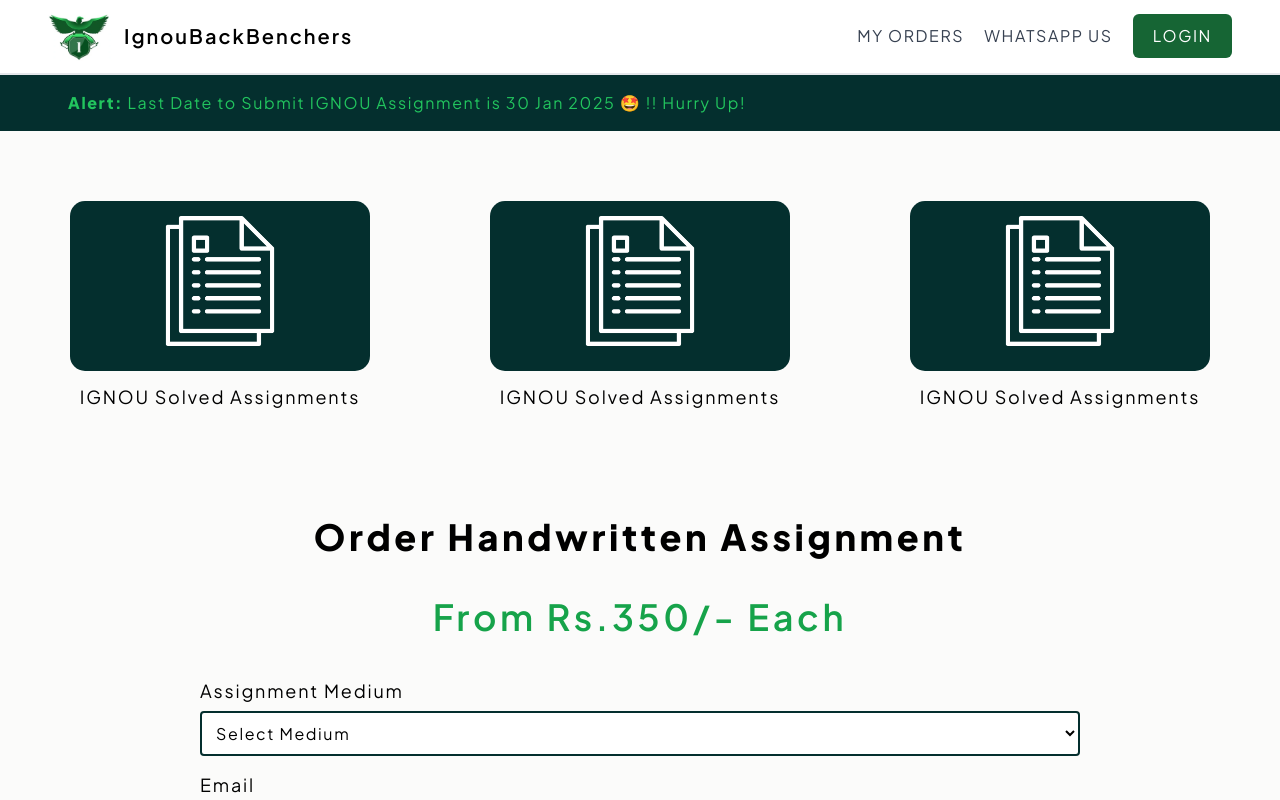
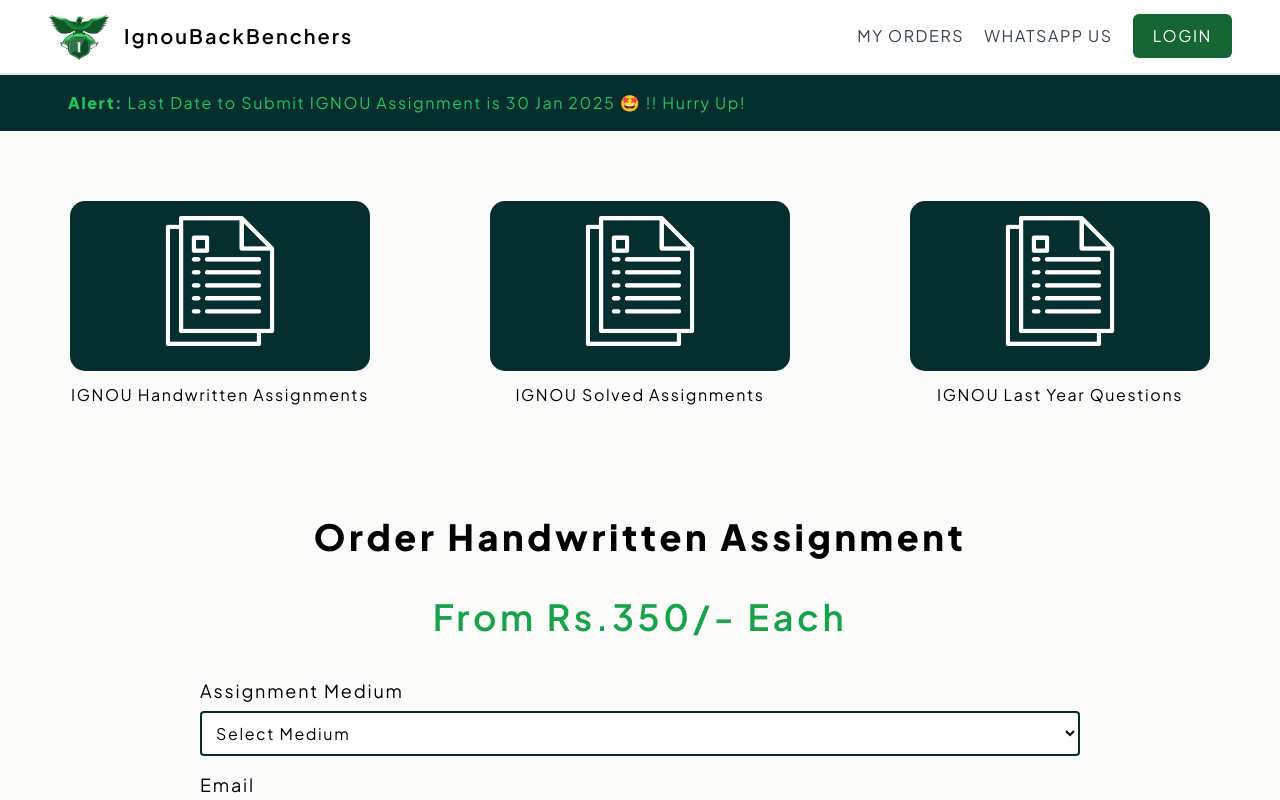
Before and after one commit to mesachinjakhar/ignoubackbenchers.com-nextjs, a Next.js app: page / in a window 1280 px wide. Shown: the top 800 px of the page. Built offline with nearby package versions, Linux system fonts and the light colour scheme; no server answers.

Commit message:
text size decreased

```diff
--- a/components/QuickActions.jsx
+++ b/components/QuickActions.jsx
@@ -19,7 +19,7 @@ const QuickActions = () => {
               />
             </div>
           </div>
-          <p className=" text-lg">IGNOU Solved Assignments</p>
+          <p className=" text-base">IGNOU Handwritten Assignments</p>
         </div>
       </Link>
 
@@ -37,7 +37,7 @@ const QuickActions = () => {
               />
             </div>
           </div>
-          <p className=" text-lg">IGNOU Solved Assignments</p>
+          <p className=" text-base">IGNOU Solved Assignments</p>
         </div>
       </Link>
 
@@ -57,7 +57,7 @@ const QuickActions = () => {
               />
             </div>
           </div>
-          <p className=" text-lg">IGNOU Solved Assignments</p>
+          <p className=" text-base">IGNOU Last Year Questions</p>
         </div>
       </Link>
     </div>
```
